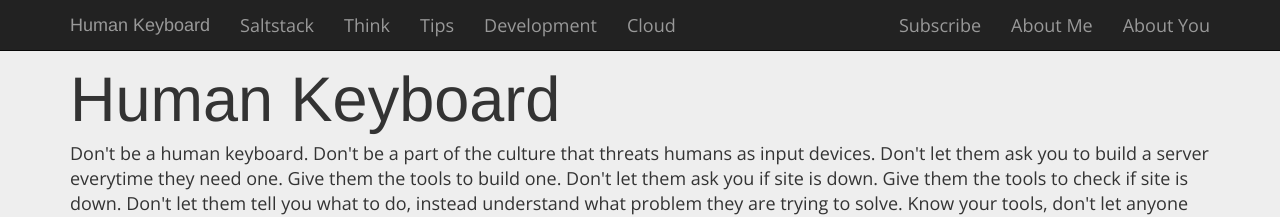
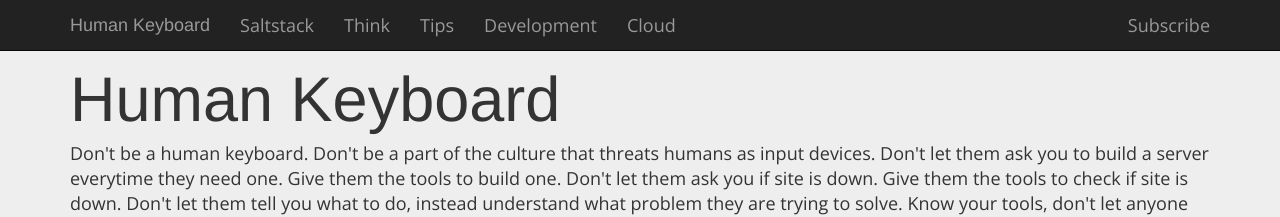
Before and after one commit to ozgurakan/ozgurakan.github.io, a Jekyll site: the page built from index.html, in a window 1280 px wide. Shown: the top 217 px of the page. Built offline with Jekyll 4.4.1, drawn with Linux system fonts in a browser that asks for light colours; nearby versions of some CDN libraries; Markdown is read by kramdown in place of the engine named in the settings; comment, search, counter and statistics services are not loaded.

Commit message:
removed links to about pages. will add back when pages are there.

```diff
--- a/_includes/navbar.html
+++ b/_includes/navbar.html
@@ -18,8 +18,8 @@
           </ul>
           <ul class="nav navbar-nav navbar-right">
             <li><a href="#" data-toggle="modal" data-target="#myModal">Subscribe</a></li>
-            <li><a href="#">About Me</a></li>
-            <li><a href="#">About You</a></li>
+            <!--<li><a href="#">About Me</a></li>
+            <li><a href="#">About You</a></li>--!>
           </ul>
         </div><!--/.nav-collapse -->
       </div>
```
